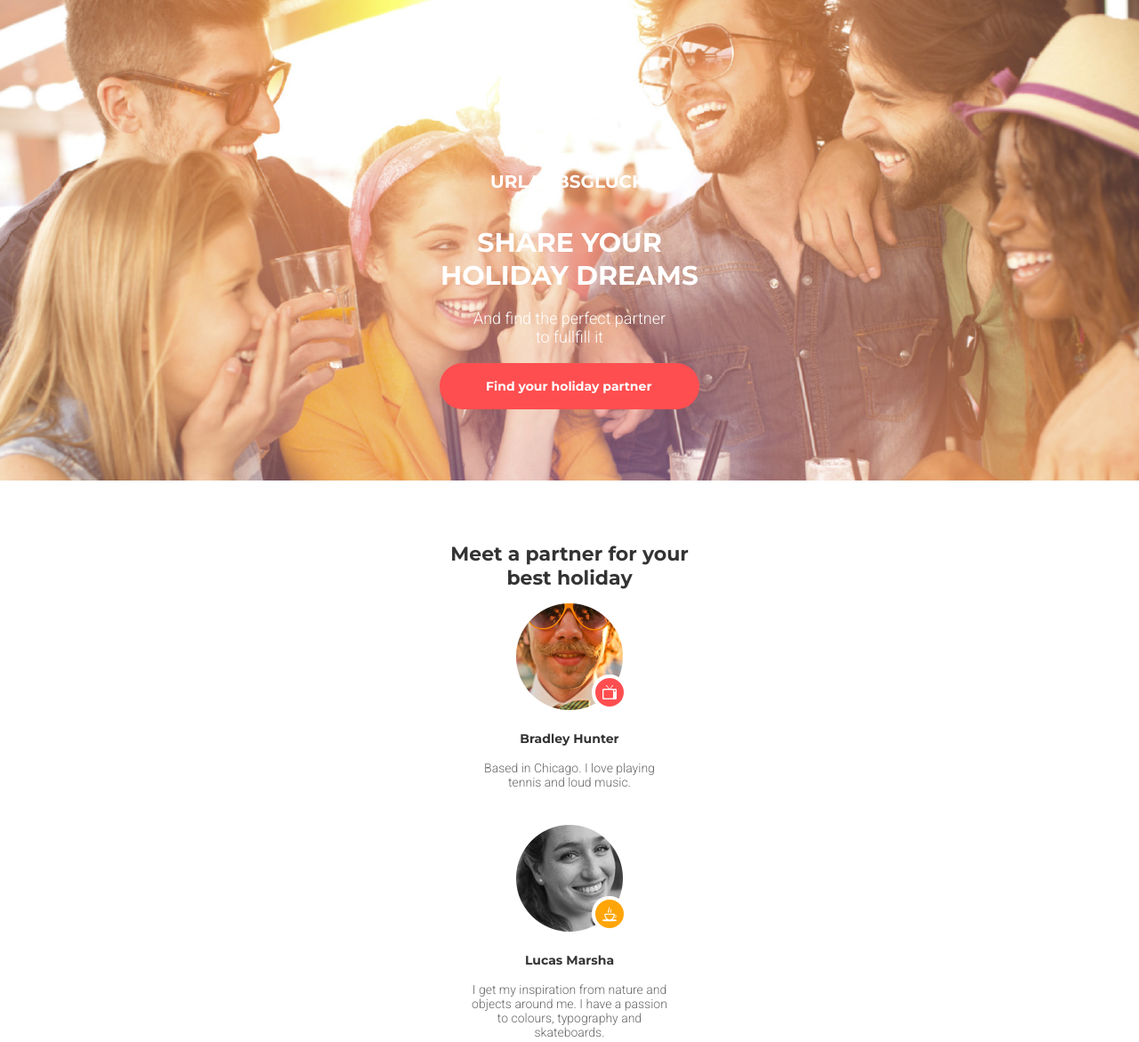
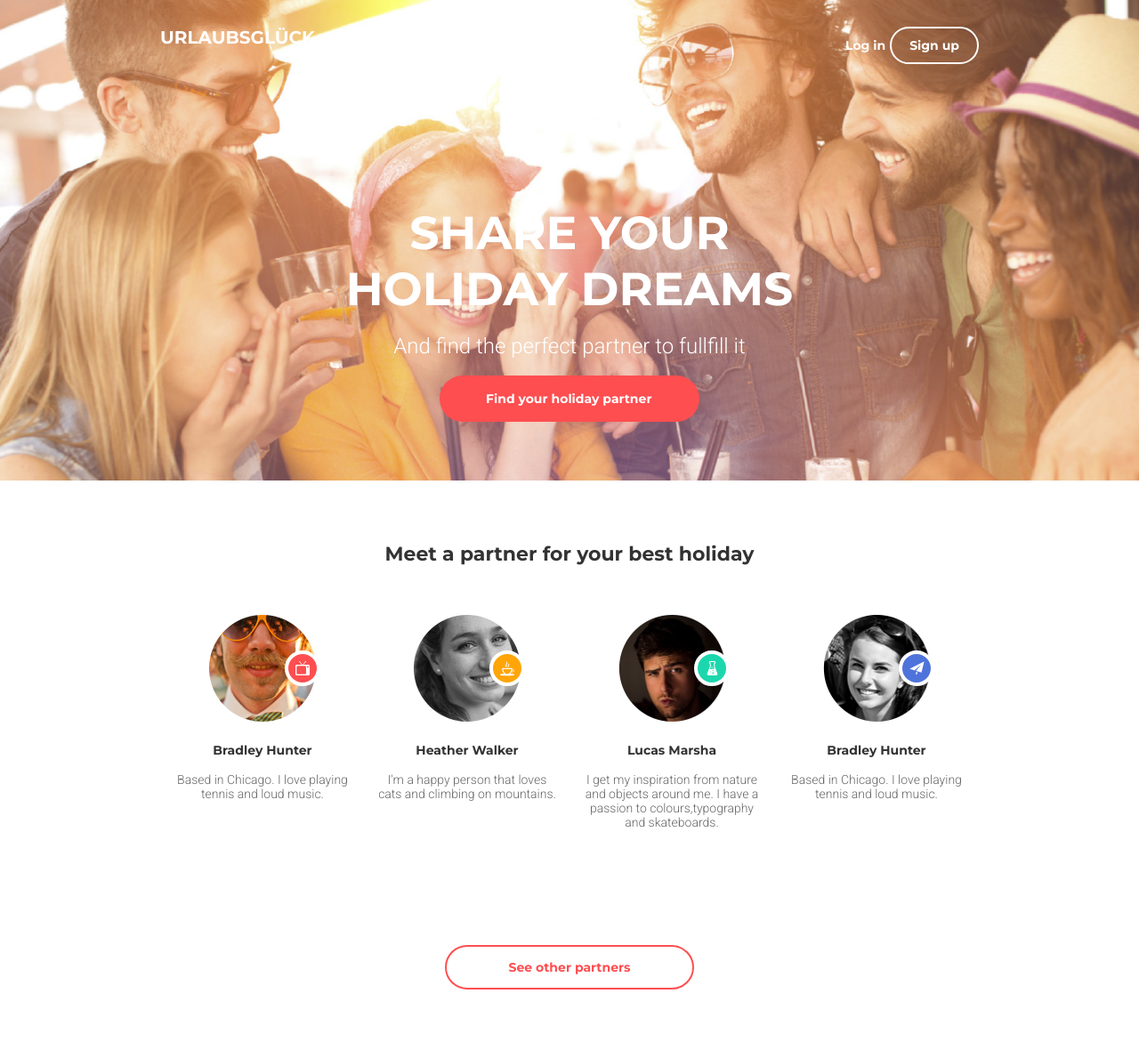
Before and after one commit to frontender2020/module-08, a plain HTML site: page index.html in a window 1280 px wide. Shown: the top 1171 px of the page at 89% size. Drawn offline with Linux system fonts and the light colour scheme.

Commit message:
tablet and desctop styles added

```diff
--- a/css/styles.css
+++ b/css/styles.css
@@ -125,7 +125,7 @@ a.offer-btn:focus {
     padding: 69px 0 57px 0;
 }
 
-h2.section-tile {
+h2.section-title {
     width: 270px;
     color: #333333;
     font-family: Montserrat;
@@ -142,9 +142,20 @@ h2.section-tile {
 
 .partner-item {
     position: relative;
-    width: 220px;
-    margin: auto;
+    max-width: 220px;
+    width: 100%;
+    height: auto;
+    margin: 0 auto;
     text-align: center;
+    padding: 40px 10px;
+    margin-bottom: 40px;
+    transition: all 0.2s linear;
+}
+
+.partner-item:hover {
+    box-shadow: 5px 5px 10px rgba(0,0,0,0.3);
+    transform: scale(1.1);
+    transition: all 0.2s linear;
 }
 
 .partner-item::before {
@@ -154,9 +165,9 @@ h2.section-tile {
     border-radius: 50%;
     display: block;
     border: 4px solid #ffffff;
-     position: absolute;
-     top: 80px;
-     right: 45px;
+    position: absolute;
+    top: 80px;
+    right: 45px;
 }
 
 .partner-item:first-child::before {
@@ -177,16 +188,6 @@ h2.section-tile {
 .partner-item:nth-child(4)::before {
     background: url('../img/icon_4.png') no-repeat center;
     background-color: #4e73db;
-}
-
-
-
-.partner-item:not(:last-child) {
-    margin-bottom: 40px;
-}
-
-.partner-image {
-
 }
 
 .partner-name {
@@ -218,6 +219,8 @@ h2.section-tile {
     font-family: Montserrat;
     font-size: 14px;
     font-weight: 700;
+    margin: auto;
+    margin-top: 50px;
 }
 
 .partners-btn:hover {
@@ -230,3 +233,53 @@ h2.section-tile {
 .partners-btn:focus {
     outline: none;
 }
+
+@media screen and (min-width: 660px) {
+
+    .container {
+        max-width: 660px;
+        width: 100%;
+    }
+
+    nav {
+        flex-direction: row;
+    }
+
+    .registration {
+        margin-right: 0;
+    }
+
+    h1.offer-title {
+        width: 505px;
+        font-size: 52px;
+    }
+
+    p.offer-text {
+        width: 398px;
+        font-size: 24px;
+    }
+
+    h2.section-title {
+        width: 420px;
+    }
+
+    .partners-list {
+        display: flex;
+        flex-wrap: wrap;
+    }
+
+    .partner-item {
+        flex-basis: 50%;
+    }
+
+    .partner-item:not(:nth-child(-n + 2)) {
+        /* margin-bottom: 0; */
+    }
+}
+
+@media screen and (min-width: 940px) {
+    .container {
+        min-width: 940px;
+        width: 100%;
+    }
+}
--- a/index.html
+++ b/index.html
@@ -29,7 +29,7 @@
 
     <!-- section partners -->
     <section class="partners">
-        <h2 class="section-tile">Meet a partner for your
+        <h2 class="section-title">Meet a partner for your
         best holiday</h2>
         <div class="container">
             <div class="partners-list">
@@ -40,21 +40,21 @@
                 </div>
                 <div class="partner-item">
                     <img src="img/partner_2.png" class="partner-image" width="120" height="120" alt="partner1">
-                    <p class="partner-name">Lucas Marsha</p>
-                    <p class="partner-desc">I get my inspiration from nature and objects around me. I have a passion to colours, typography and skateboards.</p>
+                    <p class="partner-name">Heather Walker</p>
+                    <p class="partner-desc">I'm a happy person that loves cats and climbing on mountains.</p>
                 </div>
                 <div class="partner-item">
                     <img src="img/partner_3.png" class="partner-image" width="120" height="120" alt="partner1">
-                    <p class="partner-name">Heather Walker</p>
-                    <p class="partner-desc">I'm a happy person that loves cats and climbing on mountains.</p>
+                    <p class="partner-name">Lucas Marsha</p>
+                    <p class="partner-desc">I get my inspiration from nature and objects around me. I have a passion to colours,typography and skateboards.</p>
                 </div>
                 <div class="partner-item">
                     <img src="img/partner_4.png" class="partner-image" width="120" height="120" alt="partner1">
                     <p class="partner-name">Bradley Hunter</p>
                     <p class="partner-desc">Based in Chicago. I love playing tennis and loud music.</p>
                 </div>
-                <button class="partners-btn">See other partners</button>
             </div>
+            <button class="partners-btn">See other partners</button>
         </div>
     </section>
 </body>
```
